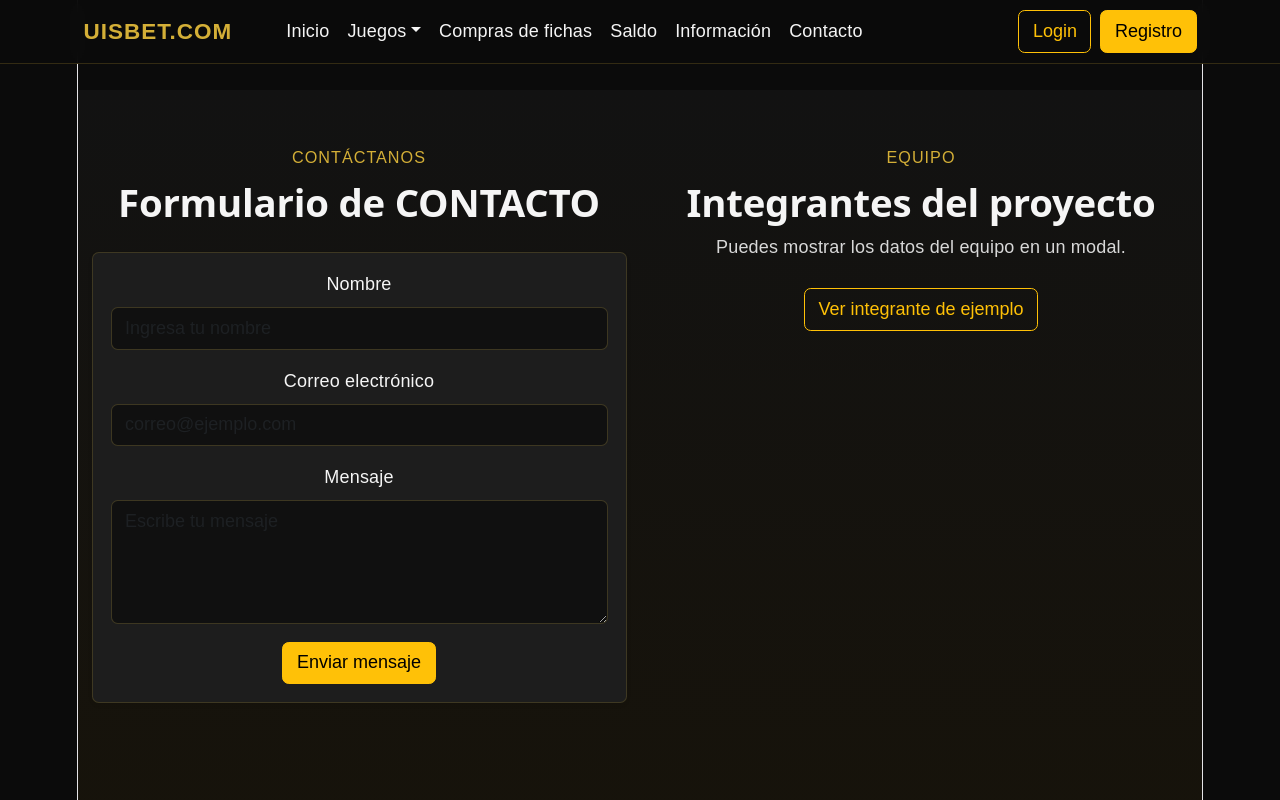
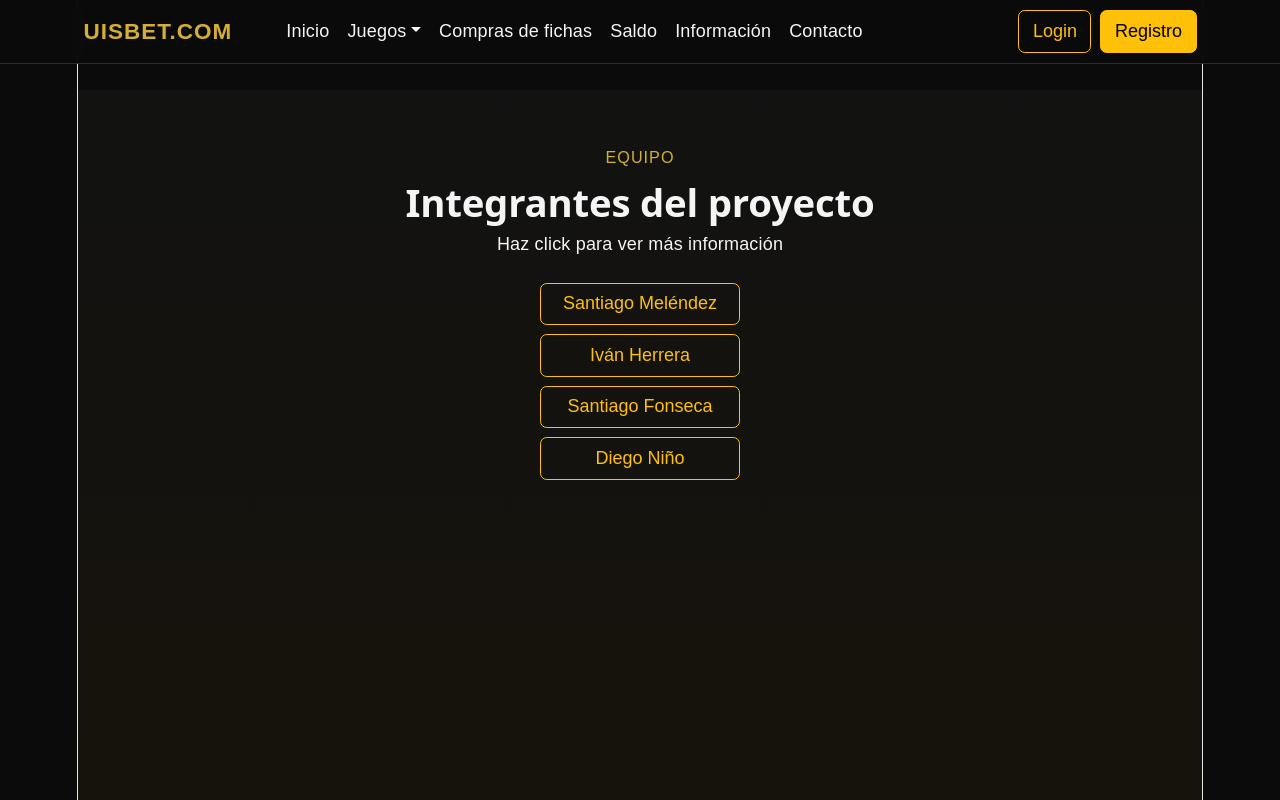
Before and after one commit to santiagomelendez1/UISBET, a React (Vite) app: page /contacto in a window 1280 px wide. Shown: the top 800 px of the page. Built offline with nearby package versions, Linux system fonts and the light colour scheme.

Commit message:
se termino la pagina de contacto

```diff
--- a/src/pages/Contacto.jsx
+++ b/src/pages/Contacto.jsx
@@ -5,68 +5,81 @@ import FooterCasino from '../components/FooterCasino';
 
 function Contacto() {
   const [show, setShow] = useState(false);
+  const [integrante, setIntegrante] = useState(null);
+
 
   return (
     <>
       <NavbarCasino />
+      {/*se define una seccion de la pagina con clases de bootstrap*/}
       <section className="section-gold py-5" style={{ marginTop: '90px', minHeight: '100vh' }}>
         <Container>
           <Row className="g-4">
-            <Col lg={6}>
-              <div className="section-title mb-4">
-                <span>Contáctanos</span>
-                <h2>Formulario de CONTACTO</h2>
-              </div>
 
-              <Card className="contact-card shadow-sm">
-                <Card.Body>
-                  <Form>
-                    <Form.Group className="mb-3">
-                      <Form.Label>Nombre</Form.Label>
-                      <Form.Control type="text" placeholder="Ingresa tu nombre" />
-                    </Form.Group>
-
-                    <Form.Group className="mb-3">
-                      <Form.Label>Correo electrónico</Form.Label>
-                      <Form.Control type="email" placeholder="correo@ejemplo.com" />
-                    </Form.Group>
-
-                    <Form.Group className="mb-3">
-                      <Form.Label>Mensaje</Form.Label>
-                      <Form.Control as="textarea" rows={4} placeholder="Escribe tu mensaje" />
-                    </Form.Group>
-
-                    <Button variant="warning" type="submit">
-                      Enviar mensaje
-                    </Button>
-                  </Form>
-                </Card.Body>
-              </Card>
-            </Col>
-
-            <Col lg={6}>
+            <Col lg={12} className="text-center">
               <div className="section-title mb-4">
                 <span>Equipo</span>
                 <h2>Integrantes del proyecto</h2>
-                <p>Puedes mostrar los datos del equipo en un modal.</p>
+                <h6 className="text-center">Haz click para ver más información</h6>
               </div>
+              {/*se define un boton con el estilo de bootstrap, tiene una funcion flecha que se activa cuando se da click,
+              esta cambia el estado de show a true, lo que hace que active una ventana emergente */}
+              <div className="d-flex flex-column align-items-center gap-2">
+                <Button style={{ width: '200px' }} variant="outline-warning" onClick={() => { setIntegrante(1); setShow(true); }}>
+                  Santiago Meléndez
+                </Button>
+                <Button style={{ width: '200px' }} variant="outline-warning" onClick={() => { setIntegrante(2); setShow(true); }}>
+                  Iván  Herrera
+                </Button>
+                <Button style={{ width: '200px' }} variant="outline-warning" onClick={() => { setIntegrante(3); setShow(true); }}>
+                  Santiago Fonseca
+                </Button>
+                <Button style={{ width: '200px' }} variant="outline-warning" onClick={() => { setIntegrante(4); setShow(true); }}>
+                  Diego Niño
+                </Button>
+              </div>
+            </Col>
 
-              <Button variant="outline-warning" onClick={() => setShow(true)}>
-                Ver integrante de ejemplo
-              </Button>
-            </Col>
           </Row>
         </Container>
       </section>
 
+      {/*se define un modal o pagina emergente de bootstrap*/}
+      {/*funcion felcha que cambia de estado de show a flase para cerrar la ventana emergente*/}
       <Modal show={show} onHide={() => setShow(false)} centered>
         <Modal.Header closeButton>
           <Modal.Title>Datos del integrante</Modal.Title>
         </Modal.Header>
         <Modal.Body>
-          <p><strong>Nombre:</strong> Integrante 1</p>
-          <p><strong>Rol:</strong> Frontend y diseño</p>
-          <p><strong>Correo:</strong> integrante1@uisbet.com</p>
+          {/*se define una variable integrante, esta se puede cambiar para mostrar los datos de cada integrante del equipo*/}
+          {integrante === 1 && (
+            <>
+              <p><strong>Nombre:</strong> Santiago Meléndez</p>
+              <p><strong>Rol:</strong> Coordinador y full-stack developer</p>
+              <p><strong>Correo:</strong> santiago.melendez@uisbet.com</p>
+            </>
+          )}
+          {integrante === 2 && (
+            <>
+              <p><strong>Nombre:</strong> Iván Herrera</p>
+              <p><strong>Rol:</strong> Frontend y diseño</p>
+              <p><strong>Correo:</strong> ivan.herrera@uisbet.com</p>
+            </>
+          )}
+          {integrante === 3 && (
+            <>
+              <p><strong>Nombre:</strong> Santiago Fonseca</p>
+              <p><strong>Rol:</strong> Frontend y diseño</p>
+              <p><strong>Correo:</strong> santiago.fonseca@uisbet.com</p>
+            </>
+          )}
+          {integrante === 4 && (
+            <>
+              <p><strong>Nombre:</strong> Diego Niño</p>
+              <p><strong>Rol:</strong> Backend y base de datos</p>
+              <p><strong>Correo:</strong> diego.nino@uisbet.com</p>
+            </>
+          )}
         </Modal.Body>
       </Modal>
 
```
